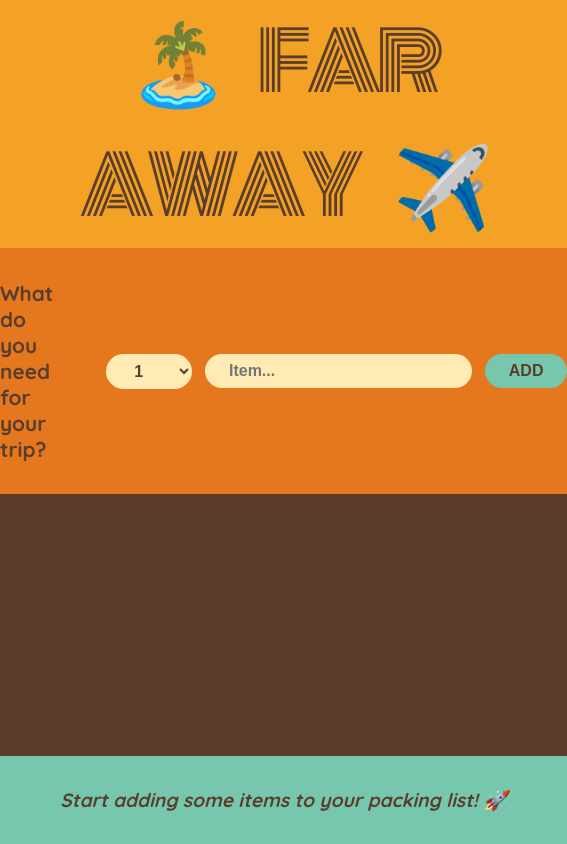
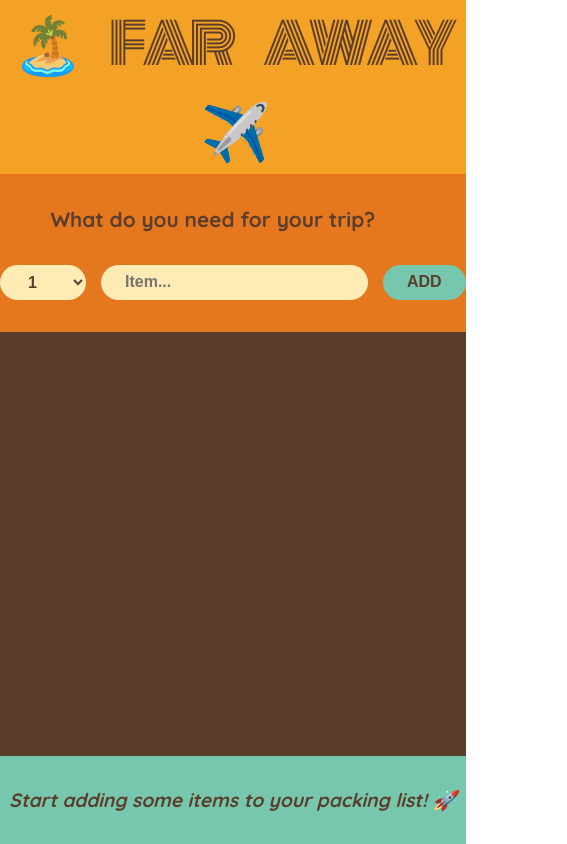
Before and after one commit to susovan777/React-Jets, a React (Create React App) app in the folder 03-travel-list/: page / in a window 390 px wide. Shown: the whole page, 567 px wide, since content can reach past the window. Built offline with nearby package versions, Linux system fonts and the light colour scheme.

Commit message:
Deployed the project to Vercel

```diff
--- a/03-travel-list/src/Components/Form.jsx
+++ b/03-travel-list/src/Components/Form.jsx
@@ -20,6 +20,7 @@ const Form = ({ onAddItems }) => {
   return (
     <form className="add-form" onSubmit={handleSubmit}>
       <h3>What do you need for your trip? </h3>
+      <div className="form">
         <select value={quantity} onChange={(e) => setQuantity(e.target.value)}>
           {Array.from({ length: 20 }, (_, i) => i + 1).map((num) => (
             <option key={num} value={num}>
@@ -34,6 +35,7 @@ const Form = ({ onAddItems }) => {
           onChange={(e) => setEntry(e.target.value)}
         />
         <button>ADD</button>
+      </div>
     </form>
   );
 };
--- a/03-travel-list/src/index.css
+++ b/03-travel-list/src/index.css
@@ -45,6 +45,11 @@ h3 {
   font-size: 1.3rem;
 }
 
+.form {
+  display: flex;
+  gap: 15px;
+}
+
 button,
 select,
 input {
@@ -59,7 +64,7 @@ input {
   cursor: pointer;
 }
 
-.add-form button {
+.form button {
   background-color: #76c7ad;
 }
 
@@ -115,3 +120,17 @@ input[type="checkbox"] {
   font-weight: 700;
   padding: 2rem 0;
 }
+
+@media screen and (max-width: 992px) {
+  h1 {
+    font-size: 3.5rem;
+  }
+
+  .add-form {
+    flex-direction: column;
+  }
+
+  .add-form h3 {
+    margin-bottom: 20px;
+  }
+}
```
Also changed, not shown: 2 other files (tests, documents, lock files or other folders). Lines whose indentation alone changed are shown as unchanged.
